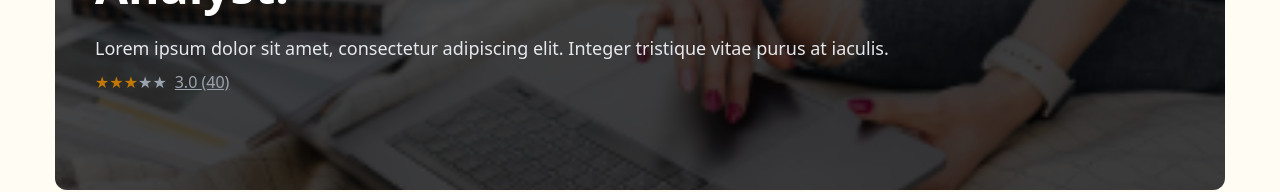
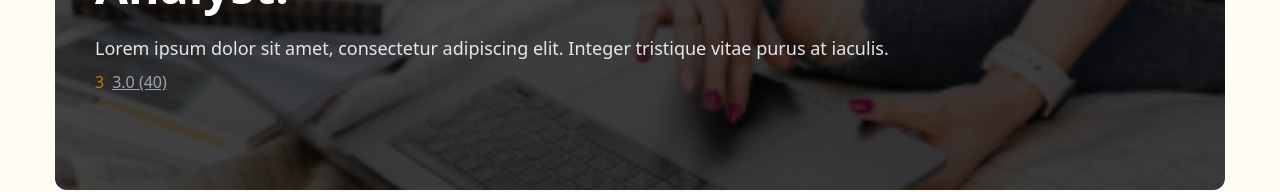
Before and after one commit to Ciptaaaa/VideoBelajar, a React (Vite) app: page /DescCourse in a window 1280 px wide. Shown: the part 374-566 px from the top of the page. Built offline with nearby package versions, Linux system fonts and the light colour scheme.

Commit message:
fix: fixing parameter error

```diff
--- a/src/components/Banner.jsx
+++ b/src/components/Banner.jsx
@@ -1,31 +1,30 @@
 import React from "react";
 
 const Banner = ({ title, description, imageSrc, rating, reviewScore }) => {
-  const renderStars = (rating) => {
-    const fullStars = Math.floor(rating);
-    const halfStar = rating % 1 !== 0;
-    const emptyStars = 5 - fullStars - (halfStar ? 1 : 0);
-
-    return (
-      <>
-        {Array(fullStars)
-          .fill("★")
-          .map((star, index) => (
-            <span key={`full-${index}`} className="text-yellow-500">
-              {star}
-            </span>
-          ))}
-        {halfStar && <span className="text-yellow-500">☆</span>}
-        {Array(emptyStars)
-          .fill("★")
-          .map((star, index) => (
-            <span key={`empty-${index}`} className="text-gray-400">
-              {star}
-            </span>
-          ))}
-      </>
-    );
-  };
+  // const renderStars = (rating) => {
+  //   const fullStars = Math.floor(rating);
+  //   const halfStar = rating % 1 !== 0;
+  //   const emptyStars = 5 - fullStars - (halfStar ? 1 : 0);
+  //   return (
+  //     <>
+  //       {Array(fullStars)
+  //         .fill("★")
+  //         .map((star, index) => (
+  //           <span key={`full-${index}`} className="text-yellow-500">
+  //             {star}
+  //           </span>
+  //         ))}
+  //       {halfStar && <span className="text-yellow-500">☆</span>}
+  //       {Array(emptyStars)
+  //         .fill("★")
+  //         .map((star, index) => (
+  //           <span key={`empty-${index}`} className="text-gray-400">
+  //             {star}
+  //           </span>
+  //         ))}
+  //     </>
+  //   );
+  // };
 
   // console.log("Review Score:", reviewScore); // Debugging log
 
@@ -45,8 +44,8 @@ const Banner = ({ title, description, imageSrc, rating, reviewScore }) => {
           {description}
         </p>
         <div className="flex justify-between items-center">
-          <div className="flex items-center">
-            {renderStars(rating)}
+          <div className="flex items-center text-yellow-500">
+            {rating}
             <span className="text-gray-400 underline ml-2">{reviewScore}</span>
           </div>
         </div>
```
